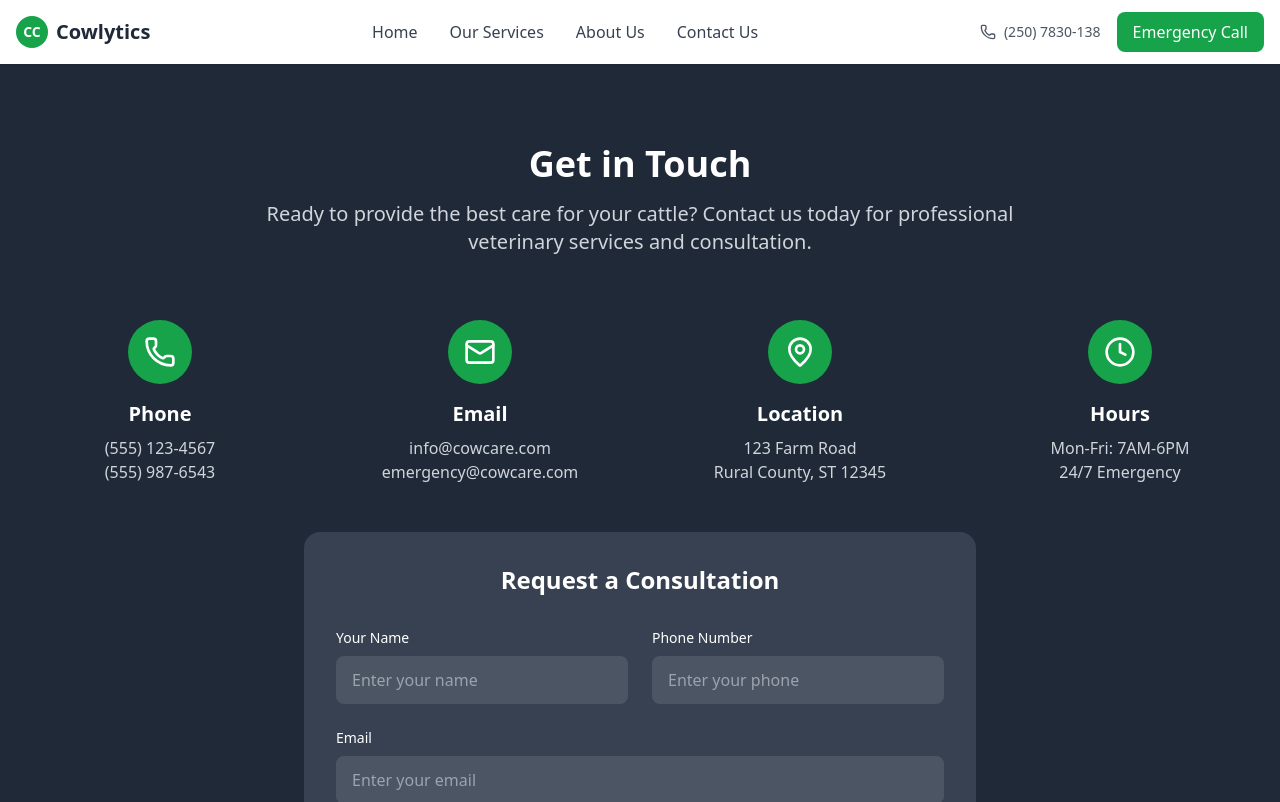
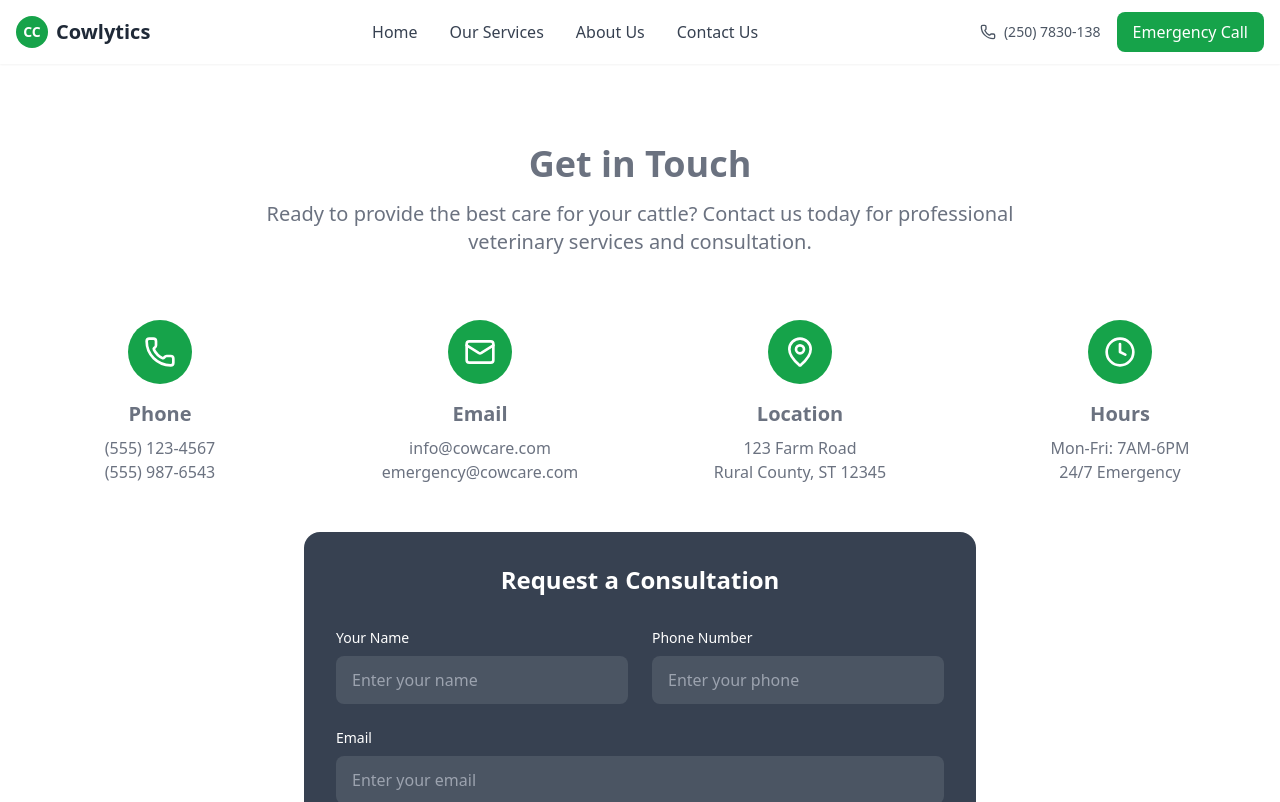
Before and after one commit to baudoinvic/cowlytics, a React (Vite) app: page /contact in a window 1280 px wide. Shown: the top 802 px of the page. Built offline with nearby package versions, Linux system fonts and the light colour scheme.

Commit message:
fixed the contact page

```diff
--- a/src/Component/Contact.jsx
+++ b/src/Component/Contact.jsx
@@ -3,11 +3,13 @@ import { Phone, Mail, MapPin, Clock } from "lucide-react";
 
 const Contact = () => {
   return (
-    <section id="contact" className="py-20 bg-gray-800 text-white">
+    <section id="contact" className="py-20  text-white">
       <div className="container mx-auto px-4">
         <div className="text-center mb-16">
-          <h2 className="text-4xl font-bold mb-4">Get in Touch</h2>
-          <p className="text-xl text-gray-300 max-w-3xl mx-auto">
+          <h2 className="text-4xl font-bold mb-4 text-gray-500">
+            Get in Touch
+          </h2>
+          <p className="text-xl text-gray-500 max-w-3xl mx-auto">
             Ready to provide the best care for your cattle? Contact us today for
             professional veterinary services and consultation.
           </p>
@@ -18,36 +20,38 @@ const Contact = () => {
             <div className="bg-green-600 w-16 h-16 rounded-full flex items-center justify-center mx-auto mb-4">
               <Phone className="w-8 h-8" />
             </div>
-            <h3 className="text-xl font-semibold mb-2">Phone</h3>
-            <p className="text-gray-300">(555) 123-4567</p>
-            <p className="text-gray-300">(555) 987-6543</p>
+            <h3 className="text-xl font-semibold mb-2 text-gray-500">Phone</h3>
+            <p className="text-gray-500">(555) 123-4567</p>
+            <p className="text-gray-500">(555) 987-6543</p>
           </div>
 
           <div className="text-center">
             <div className="bg-green-600 w-16 h-16 rounded-full flex items-center justify-center mx-auto mb-4">
               <Mail className="w-8 h-8" />
             </div>
-            <h3 className="text-xl font-semibold mb-2">Email</h3>
-            <p className="text-gray-300">info@cowcare.com</p>
-            <p className="text-gray-300">emergency@cowcare.com</p>
+            <h3 className="text-xl font-semibold mb-2 text-gray-500">Email</h3>
+            <p className="text-gray-500">info@cowcare.com</p>
+            <p className="text-gray-500">emergency@cowcare.com</p>
           </div>
 
           <div className="text-center">
             <div className="bg-green-600 w-16 h-16 rounded-full flex items-center justify-center mx-auto mb-4">
               <MapPin className="w-8 h-8" />
             </div>
-            <h3 className="text-xl font-semibold mb-2">Location</h3>
-            <p className="text-gray-300">123 Farm Road</p>
-            <p className="text-gray-300">Rural County, ST 12345</p>
+            <h3 className="text-xl font-semibold mb-2 text-gray-500">
+              Location
+            </h3>
+            <p className="text-gray-500">123 Farm Road</p>
+            <p className="text-gray-500">Rural County, ST 12345</p>
           </div>
 
           <div className="text-center">
             <div className="bg-green-600 w-16 h-16 rounded-full flex items-center justify-center mx-auto mb-4">
               <Clock className="w-8 h-8" />
             </div>
-            <h3 className="text-xl font-semibold mb-2">Hours</h3>
-            <p className="text-gray-300">Mon-Fri: 7AM-6PM</p>
-            <p className="text-gray-300">24/7 Emergency</p>
+            <h3 className="text-xl font-semibold mb-2 text-gray-500">Hours</h3>
+            <p className="text-gray-500">Mon-Fri: 7AM-6PM</p>
+            <p className="text-gray-500">24/7 Emergency</p>
           </div>
         </div>
 
--- a/src/Component/Navbar.jsx
+++ b/src/Component/Navbar.jsx
@@ -1,5 +1,6 @@
 import React from "react";
 import { Menu, Phone, Mail } from "lucide-react";
+import { Link } from "react-router-dom";
 
 const Navbar = () => {
   return (
@@ -12,32 +13,31 @@ const Navbar = () => {
             </div>
             <span className="text-xl font-bold text-gray-800">Cowlytics</span>
           </div>
-
           <nav className="hidden md:flex items-center space-x-8">
-            <a
-              href="#home"
+            <Link
+              to="/"
               className="text-gray-700 hover:text-green-600 transition-colors"
             >
               Home
-            </a>
-            <a
-              href="#services"
+            </Link>
+            <Link
+              to="/services"
               className="text-gray-700 hover:text-green-600 transition-colors"
             >
               Our Services
-            </a>
-            <a
-              href="#about"
+            </Link>
+            <Link
+              to="/about"
               className="text-gray-700 hover:text-green-600 transition-colors"
             >
               About Us
-            </a>
-            <a
-              href="#contact"
+            </Link>
+            <Link
+              to="/contact"
               className="text-gray-700 hover:text-green-600 transition-colors"
             >
               Contact Us
-            </a>
+            </Link>
           </nav>
 
           <div className="hidden md:flex items-center space-x-4">
```
